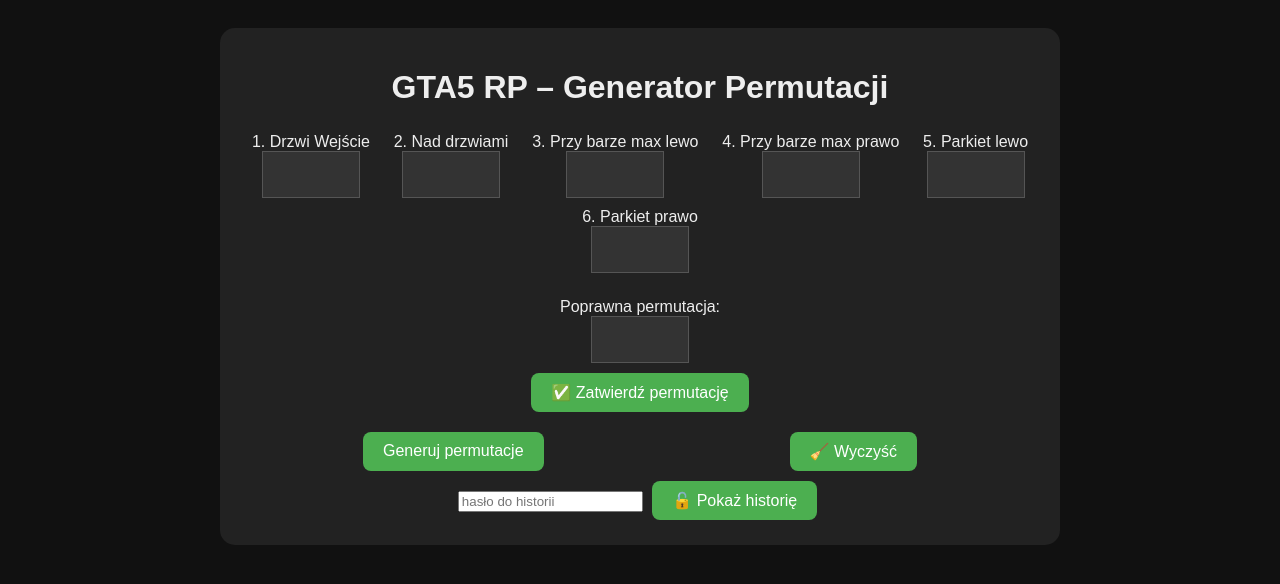
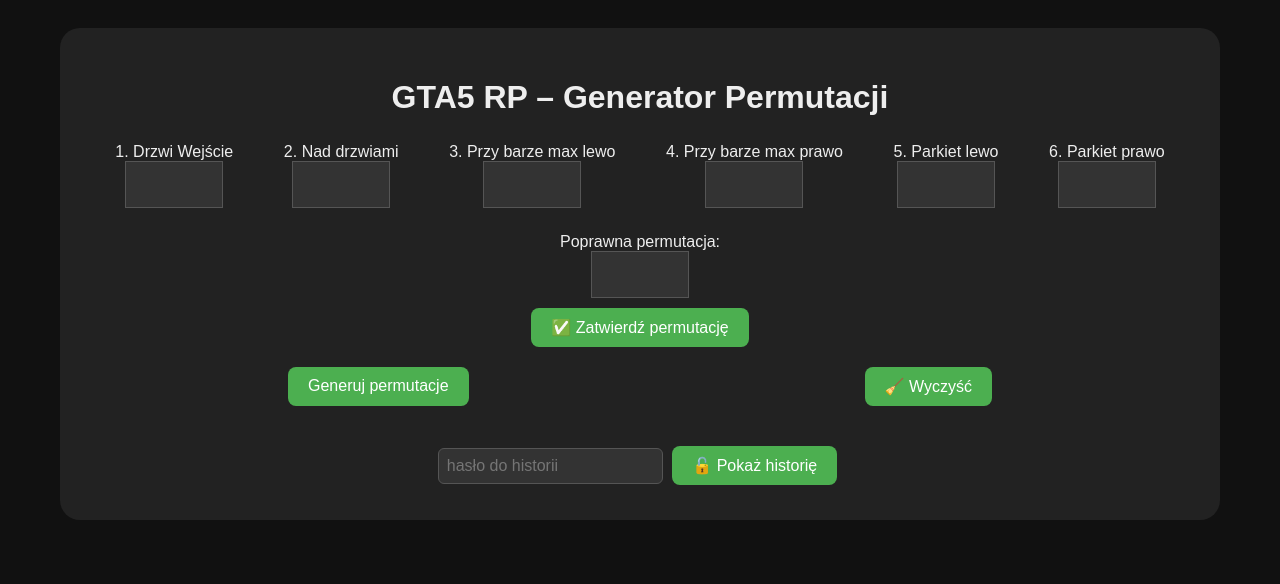
Before and after one commit to HuraganHakier/permutacjeklub, a Flask app: page / in a window 1280 px wide. Shown: the top 584 px of the page. Run offline with Flask 3, Linux system fonts and the light colour scheme; tables that the repository leaves empty hold one stand-in row (values such as "Sample post").

Commit message:
Add files via upload

```diff
--- a/app.py
+++ b/app.py
@@ -12,7 +12,7 @@
     if not os.path.exists(DB_FILE):
         with sqlite3.connect(DB_FILE) as conn:
             conn.execute("""
-                CREATE TABLE historia (
+                CREATE TABLE IF NOT EXISTS historia (
                     id INTEGER PRIMARY KEY AUTOINCREMENT,
                     czas TEXT,
                     drzwi_wejscie TEXT,
@@ -93,13 +93,15 @@
                 liczba_perm = len(wynik)
 
     return render_template("index.html", wynik=wynik, liczba_perm=liczba_perm, error=error,
-                           miejsca=miejsca, poprawna=poprawna, trafione=trafione,
+                           miejsca=miejsca if request.method == "POST" else {k:"" for k in miejsca},
+                           poprawna=poprawna if request.method == "POST" else "",
+                           trafione=trafione,
                            historia=fetch_history(), komunikat=komunikat)
 
 def fetch_history():
     with sqlite3.connect(DB_FILE) as conn:
         cursor = conn.cursor()
-        cursor.execute("SELECT czas, drzwi_wejscie, nad_drzwiami, bar_lewo, bar_prawo, parkiet_lewo, parkiet_prawo, poprawna, trafione FROM historia ORDER BY id DESC LIMIT 10")
+        cursor.execute("SELECT czas, drzwi_wejscie || nad_drzwiami || bar_lewo || bar_prawo || parkiet_lewo || parkiet_prawo AS cyfry, poprawna, trafione FROM historia ORDER BY id DESC LIMIT 10")
         return cursor.fetchall()
 
 if __name__ == "__main__":
--- a/static/style.css
+++ b/static/style.css
@@ -6,12 +6,12 @@
     padding: 20px;
 }
 .container {
-    width: 90%;
-    max-width: 800px;
+    width: 95%;
+    max-width: 1100px;
     margin: auto;
     background: #222;
-    padding: 20px;
-    border-radius: 15px;
+    padding: 30px;
+    border-radius: 20px;
 }
 .cyfry-form {
     display: flex;
@@ -81,6 +81,8 @@
     padding: 10px;
     border-radius: 8px;
     margin-top: 20px;
+    max-height: 300px;
+    overflow-y: auto;
 }
 .hist-entry {
     padding: 5px 0;
@@ -99,3 +101,14 @@
     border-radius: 6px;
     margin-right: 5px;
 }
+#histUnlock {
+    margin-top: 30px;
+}
+#histUnlock input {
+    padding: 8px;
+    font-size: 1em;
+    background: #333;
+    color: #eee;
+    border: 1px solid #555;
+    border-radius: 6px;
+}
--- a/templates/index.html
+++ b/templates/index.html
@@ -34,7 +34,7 @@
             <button type="submit" name="zatwierdz" value="1">✅ Zatwierdź permutację</button>
         </div>
         <button type="submit">Generuj permutacje</button>
-        <button type="submit" name="clear" value="1">🧹 Wyczyść</button>
+        <button type="submit" name="clear" value="1" formnovalidate>🧹 Wyczyść</button>
     </form>
 
     {% if error %}
```
